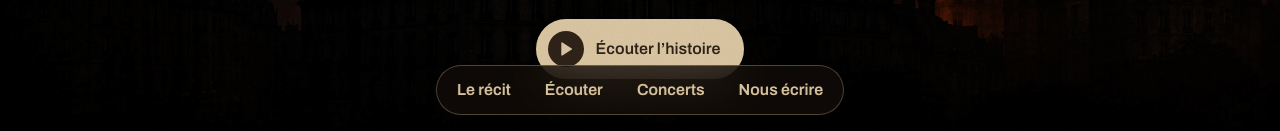
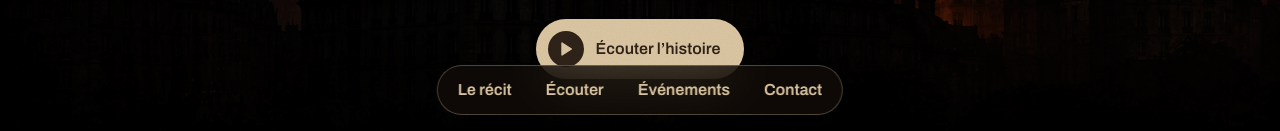
Before and after one commit to AlexSearha/seasons-guerre, a Next.js app: page / in a window 1280 px wide. Shown: the part 669-800 px from the top of the page. Built offline with nearby package versions, Linux system fonts and the light colour scheme; no server answers.

Commit message:
fix text menu

```diff
--- a/src/components/Dock.tsx
+++ b/src/components/Dock.tsx
@@ -1,8 +1,8 @@
 const links = [
   { href: "#recit", label: "Le récit" },
   { href: "#ecouter", label: "Écouter" },
-  { href: "#events", label: "Concerts" },
-  { href: "#contact", label: "Nous écrire" },
+  { href: "#events", label: "Événements" },
+  { href: "#contact", label: "Contact" },
 ];
 
 export default function Dock() {
```
